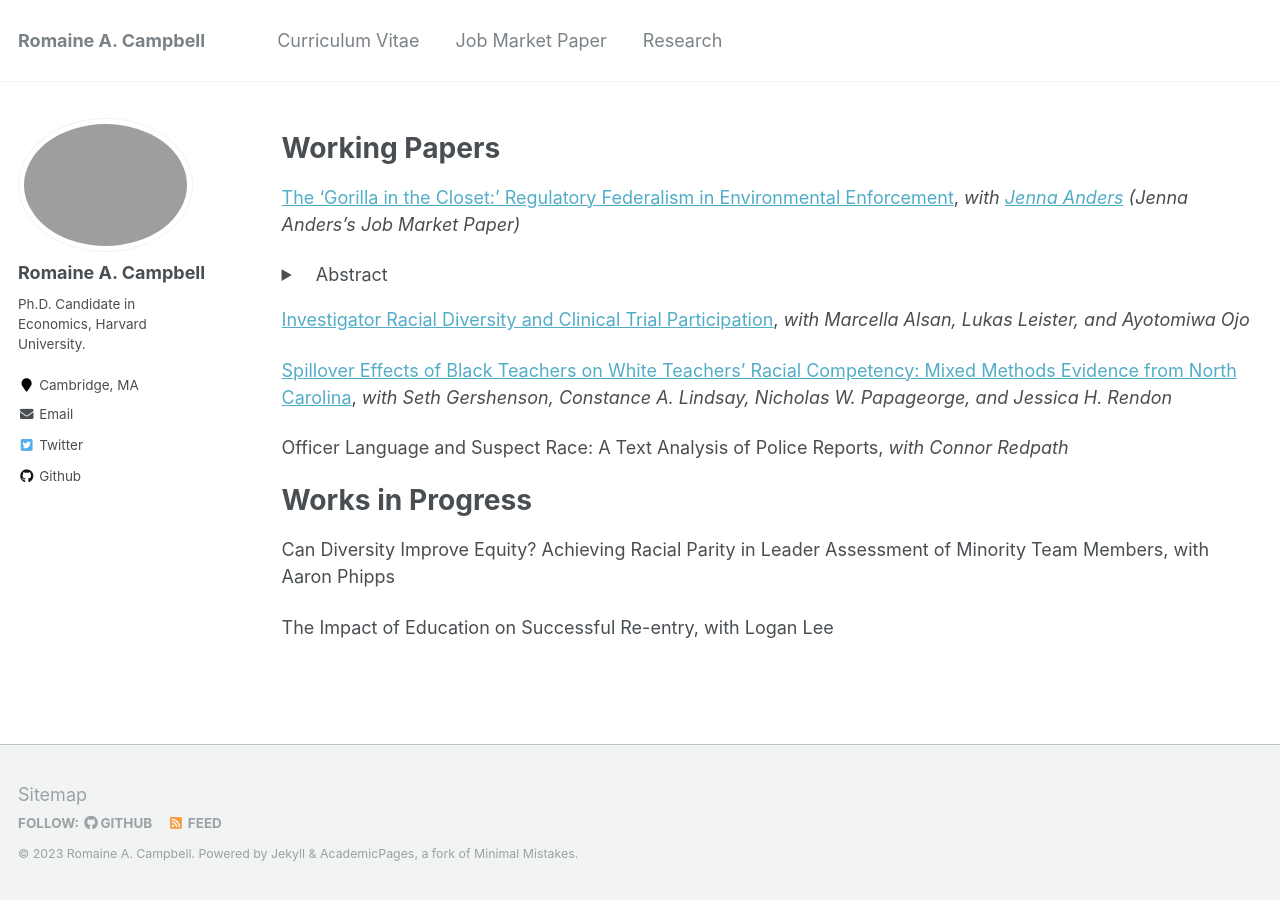
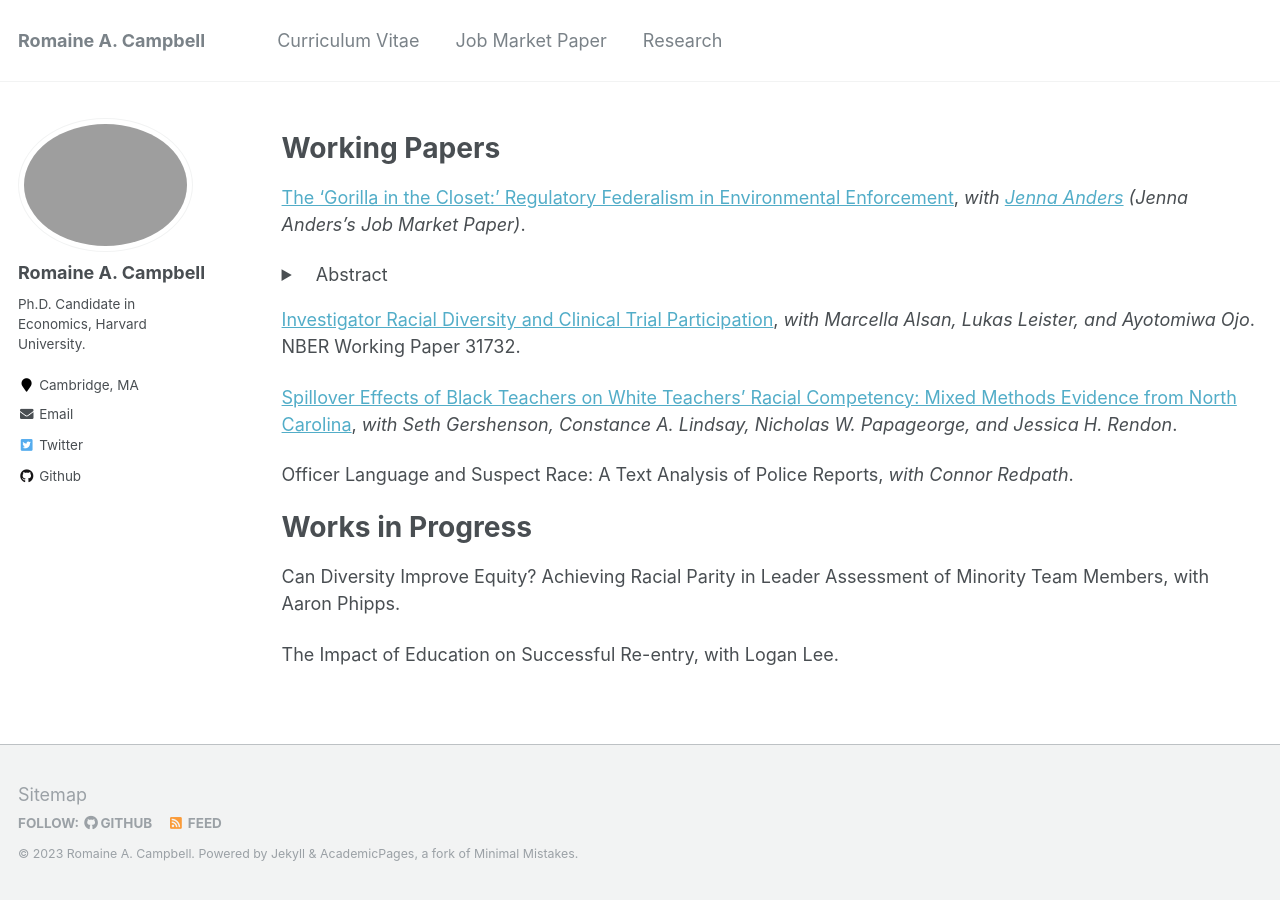
Before and after one commit to romainecampbell/romainecampbell.github.io, a Jekyll site: the page built from _pages/research.md, in a window 1280 px wide. Built offline with Jekyll 4.4.1, drawn with Linux system fonts in a browser that asks for light colours.

Commit message:
Update research.md

```diff
--- a/_pages/research.md
+++ b/_pages/research.md
@@ -8,21 +8,21 @@ author_profile: true
 Working Papers
 ======
 
-[The ‘Gorilla in the Closet:’ Regulatory Federalism in Environmental Enforcement](http://jenna-anders.github.io/files/ac_epa.pdf), *with [Jenna Anders](http://www.jennaanders.com/) (Jenna Anders’s Job Market Paper)*
+[The ‘Gorilla in the Closet:’ Regulatory Federalism in Environmental Enforcement](http://jenna-anders.github.io/files/ac_epa.pdf), *with [Jenna Anders](http://www.jennaanders.com/) (Jenna Anders’s Job Market Paper)*.
 <details>
  <summary>&nbsp;&nbsp;&nbsp;Abstract</summary>
  Will be posted November 2023.
 </details>
 
-[Investigator Racial Diversity and Clinical Trial Participation](https://www.nber.org/papers/w31732), *with Marcella Alsan, Lukas Leister, and Ayotomiwa Ojo*
+[Investigator Racial Diversity and Clinical Trial Participation](https://www.nber.org/papers/w31732), *with Marcella Alsan, Lukas Leister, and Ayotomiwa Ojo*. NBER Working Paper 31732.
 
-[Spillover Effects of Black Teachers on White Teachers’ Racial Competency: Mixed Methods Evidence from North Carolina](https://docs.iza.org/dp16258.pdf), *with Seth Gershenson, Constance A. Lindsay, Nicholas W. Papageorge, and Jessica H. Rendon*
+[Spillover Effects of Black Teachers on White Teachers’ Racial Competency: Mixed Methods Evidence from North Carolina](https://docs.iza.org/dp16258.pdf), *with Seth Gershenson, Constance A. Lindsay, Nicholas W. Papageorge, and Jessica H. Rendon*.
 
-Officer Language and Suspect Race: A Text Analysis of Police Reports, *with Connor Redpath*
+Officer Language and Suspect Race: A Text Analysis of Police Reports, *with Connor Redpath*.
 
 Works in Progress
 ======
 
-Can Diversity Improve Equity? Achieving Racial Parity in Leader Assessment of Minority Team Members, with Aaron Phipps
+Can Diversity Improve Equity? Achieving Racial Parity in Leader Assessment of Minority Team Members, with Aaron Phipps.
 
-The Impact of Education on Successful Re-entry, with Logan Lee
+The Impact of Education on Successful Re-entry, with Logan Lee.
```
